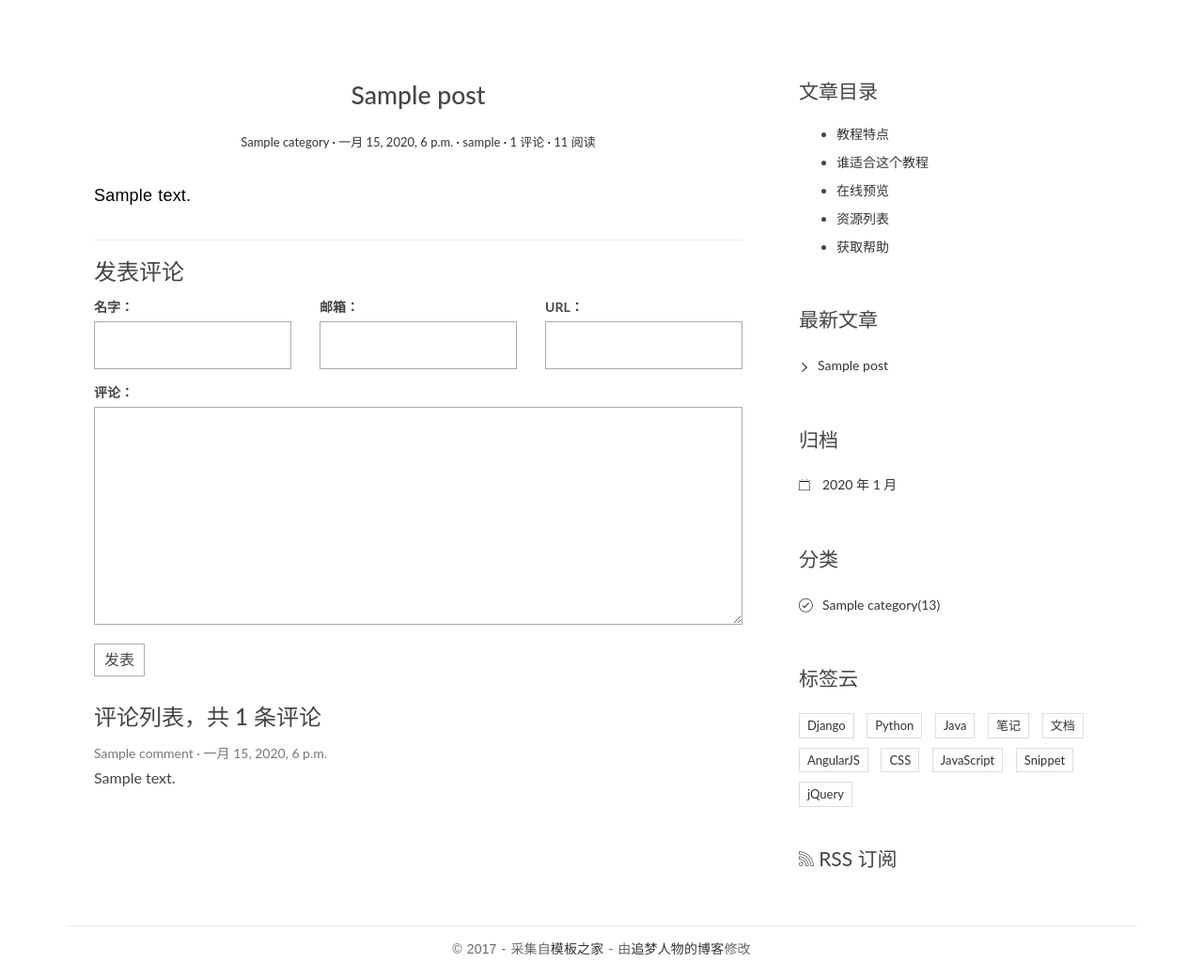
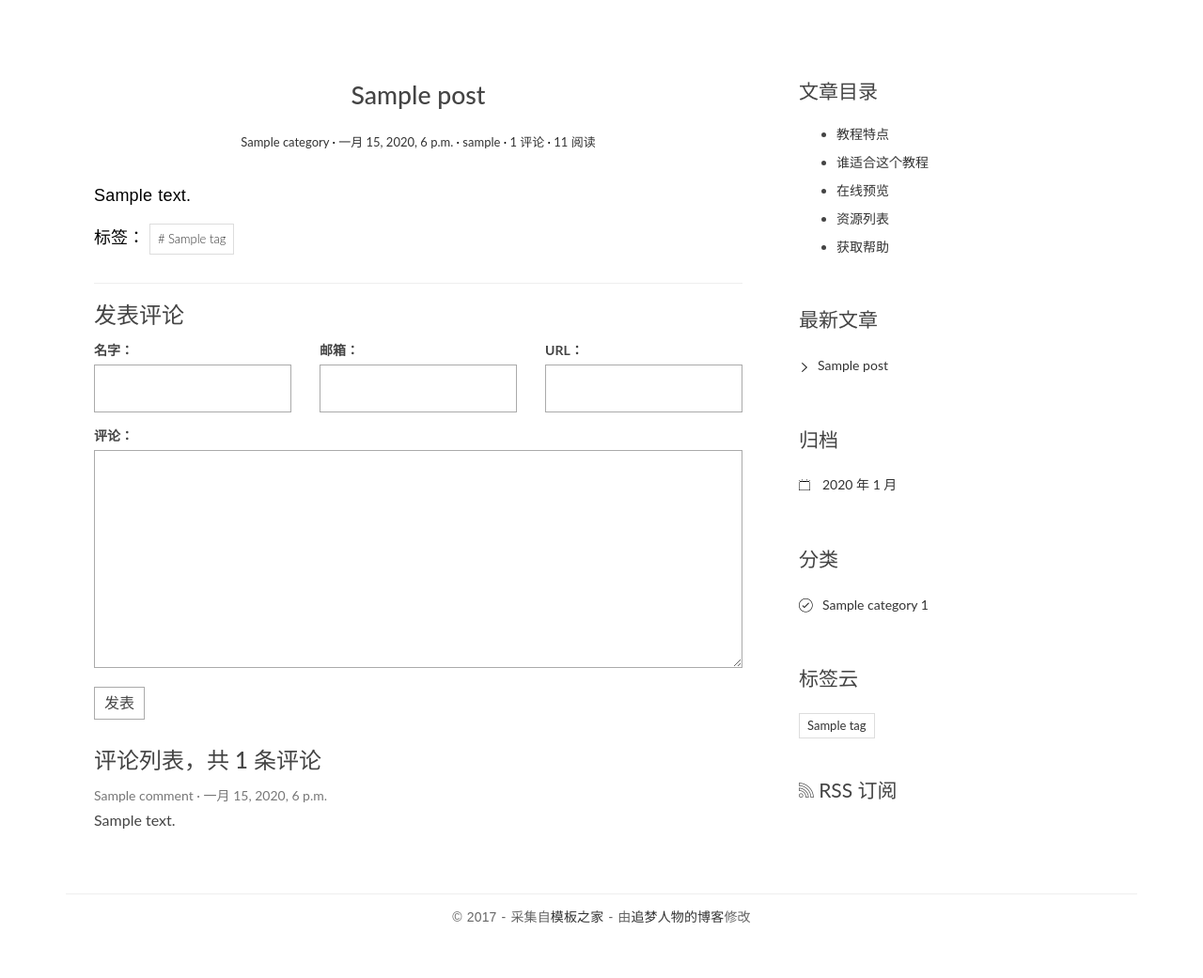
Before and after one commit to beingc/Django_Blog, a Django app: page /post/1/ in a window 1280 px wide. Shown: the part 91-1132 px from the top of the page at 94% size. After the commit the page ends 1074 px from the top, so only its background shows below. Run offline with Django 3.2, Linux system fonts and the light colour scheme; tables that the repository leaves empty hold one stand-in row (values such as "Sample post"); some libraries are stand-ins or nearby versions.

Commit message:
step 21,22

```diff
--- a/mysite/blog/templates/base.html
+++ b/mysite/blog/templates/base.html
@@ -106,7 +106,8 @@
                     <ul>
                         {% for category in category_list %}
                         <li>
-                            <a href="{% url 'blog:category' category.pk %}">{{ category.name }}<span class="post-count">(13)</span></a>
+                            <a href="{% url 'blog:category' category.pk %}">{{ category.name }}
+                                <span class="post-count">{{ category.num_posts }}</span></a>
                         </li>
                         {% empty %}
                         暂无分类
@@ -116,37 +117,15 @@
 
                 <div class="widget widget-tag-cloud">
                     <h3 class="widget-title">标签云</h3>
+                    {% get_tags as tag_list %}
                     <ul>
+                        {% for tag in tag_list %}
                         <li>
-                            <a href="#">Django</a>
+                            <a href="{% url 'blog:tag' tag.pk %}">{{ tag.name }}</a>
                         </li>
-                        <li>
-                            <a href="#">Python</a>
-                        </li>
-                        <li>
-                            <a href="#">Java</a>
-                        </li>
-                        <li>
-                            <a href="#">笔记</a>
-                        </li>
-                        <li>
-                            <a href="#">文档</a>
-                        </li>
-                        <li>
-                            <a href="#">AngularJS</a>
-                        </li>
-                        <li>
-                            <a href="#">CSS</a>
-                        </li>
-                        <li>
-                            <a href="#">JavaScript</a>
-                        </li>
-                        <li>
-                            <a href="#">Snippet</a>
-                        </li>
-                        <li>
-                            <a href="#">jQuery</a>
-                        </li>
+                        {% empty %}
+                        暂无标签
+                        {% endfor %}
                     </ul>
                 </div>
                 <div class="rss">
--- a/mysite/blog/templates/blog/detail.html
+++ b/mysite/blog/templates/blog/detail.html
@@ -14,6 +14,14 @@
                   </header>
                   <div class="entry-content clearfix">
                     {{ post.body|safe }}
+                      <div class="widget-tag-cloud">
+                    <ul>
+                    标签：
+                    {% for tag in post.tags.all %}
+                        <li><a href="{% url 'blog:tag' tag.pk %}"># {{ tag.name }}</a></li>
+                    {% endfor %}
+                    </ul>
+                    </div>
                   </div>
                 </article>
                 <section class="comment-area" id="comment-area">
--- a/mysite/blog/templatetags/blog_tags.py
+++ b/mysite/blog/templatetags/blog_tags.py
@@ -1,5 +1,6 @@
-from ..models import Post, Category
+from ..models import Post, Category, Tag
 from django import template
+from django.db.models.aggregates import Count
 
 register = template.Library()
 
@@ -16,4 +17,9 @@ def archives():
 
 @register.simple_tag
 def get_categories():
-    return Category.objects.all()
+    return Category.objects.annotate(num_posts=Count('post')).filter(num_posts__gt=0)
+
+
+@register.simple_tag
+def get_tags():
+    return Tag.objects.annotate(num_posts=Count('post')).filter(num_posts__gt=0)
--- a/mysite/blog/urls.py
+++ b/mysite/blog/urls.py
@@ -12,4 +12,5 @@ urlpatterns = [
     path('archives/<int:year>/<int:month>', views.ArchivesView.as_view(), name='archives'),
     # path('category/<int:pk>/', views.category, name='category'),
     path('category/<int:pk>/', views.CategoryView.as_view(), name='category'),
+    path('tag/<int:pk>/', views.TagView.as_view(), name='tag'),
 ]
--- a/mysite/blog/views.py
+++ b/mysite/blog/views.py
@@ -1,6 +1,6 @@
 from django.shortcuts import render, get_object_or_404
 from django.http import HttpResponse
-from .models import Post, Category
+from .models import Post, Category, Tag
 from comments.forms import CommentForm
 import markdown
 from django.views.generic import ListView, DetailView
@@ -114,6 +114,12 @@ class CategoryView(IndexView):
         return super(CategoryView, self).get_queryset().filter(category=cate)
 
 
+class TagView(IndexView):
+    def get_queryset(self):
+        tag = get_object_or_404(Tag, pk=self.kwargs.get('pk'))
+        return super(TagView, self).get_queryset().filter(tags=tag)
+
+
 class ArchivesView(ListView):
     model = Post
     template_name = 'blog/index.html'
```
